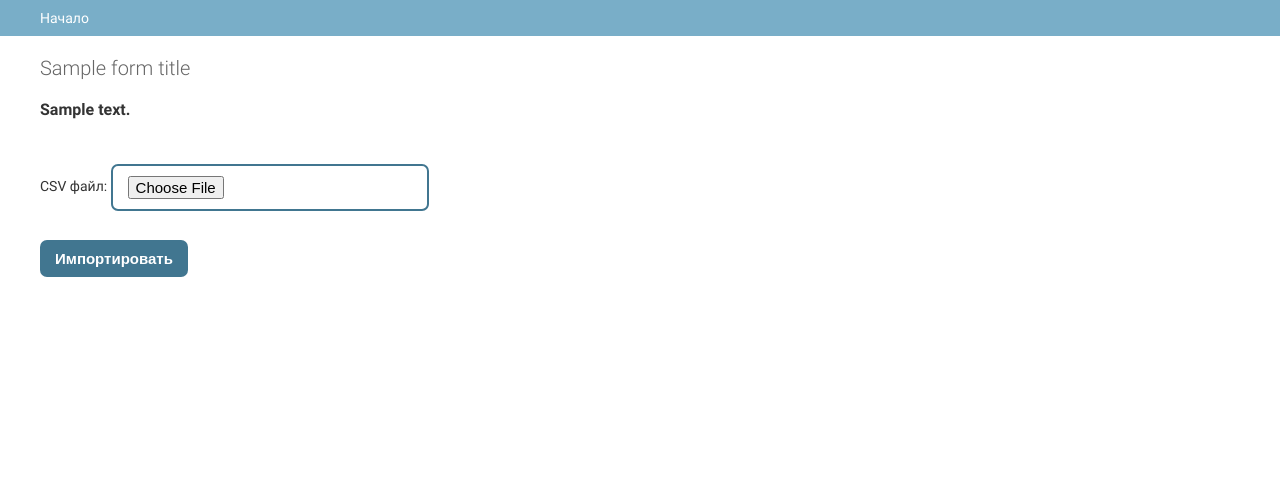
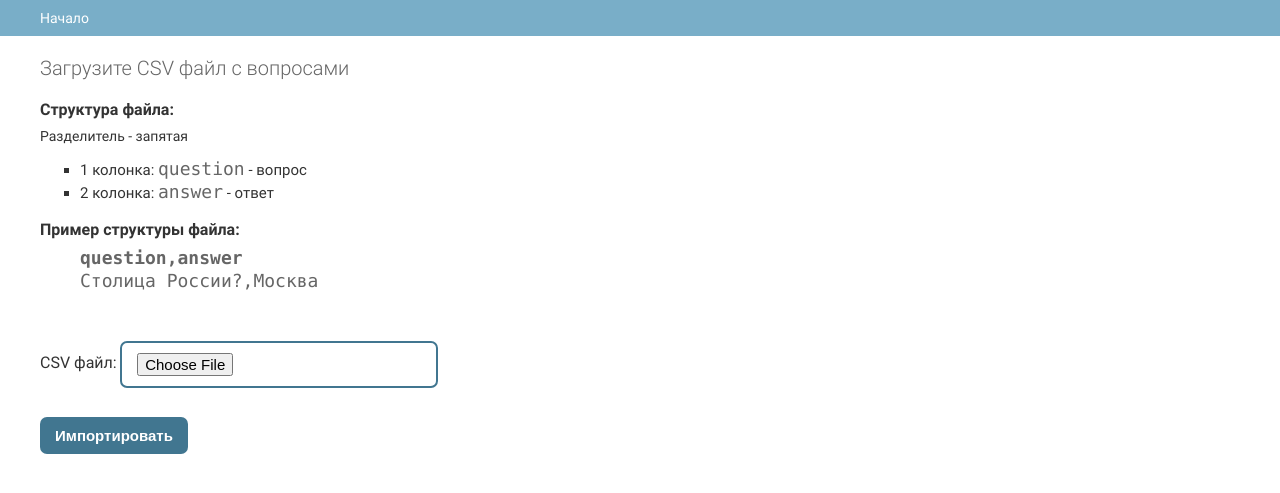
Before and after one commit to Badsnus/QuizGame, a Django app: template quiz/game/templates/admin/import_game_questions.html in a window 1280 px wide. Shown: the part 48-541 px from the top of the page. Run offline with Django 3.2, Linux system fonts and the light colour scheme; tables that the repository leaves empty hold one stand-in row (values such as "Sample post"); the template is opened without the code that fills it: values that come from a table or form of the project are taken from there, most other values are stand-ins (such as "Sample title", 1, 10 or a date in 2020).

```diff
--- a/quiz/game/admin.py
+++ b/quiz/game/admin.py
@@ -20,9 +20,6 @@ class QuestionAdmin(ImportExportModelAdmin, admin.ModelAdmin):
 
         context = {
             'form': form,
-            'form_title': 'Загрузите CSV файл с вопросами.',
-            'description': 'Содержимое файла: 1 колонка - вопрос, '
-                           '2 колонка - ответ',
             'endpoint': '/admin/game/questions/import/'
         }
 
--- a/quiz/game/templates/admin/import_game_questions.html
+++ b/quiz/game/templates/admin/import_game_questions.html
@@ -30,10 +30,36 @@
         .form-input:hover {
             background: #417690;
         }
+
+        code {
+            font-size: 18px;
+        }
+
+        li {
+            font-size: 15px;
+        }
+
+        .without-dots {
+            list-style-type: none;
+        }
+
+        label {
+            font-size: 16px;
+        }
     </style>
     <div>
-        <h1>{{ form_title }}</h1>
-        <h2>{{ description }}</h2>
+        <h1>Загрузите CSV файл с вопросами</h1>
+        <h2>Структура файла:</h2>
+        <p>Разделитель - запятая</p>
+        <ul>
+            <li>1 колонка: <code>question</code> - вопрос</li>
+            <li>2 колонка: <code>answer</code> - ответ</li>
+        </ul>
+        <h2>Пример структуры файла:</h2>
+        <ul>
+            <li class="without-dots"><code><b>question,answer</b></code></li>
+            <li class="without-dots"><code>Столица России?,Москва</code></li>
+        </ul>
         <br/>
         <br/>
         <form method="POST" id="csv-form" enctype="multipart/form-data">
```
Also changed, not shown: quiz/game/managers.py (+4 -3 lines), README.md.
